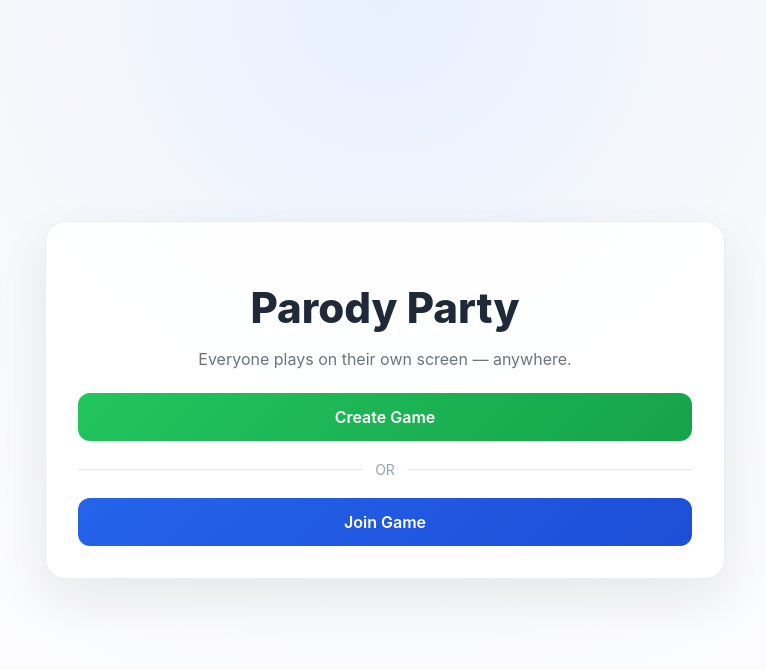
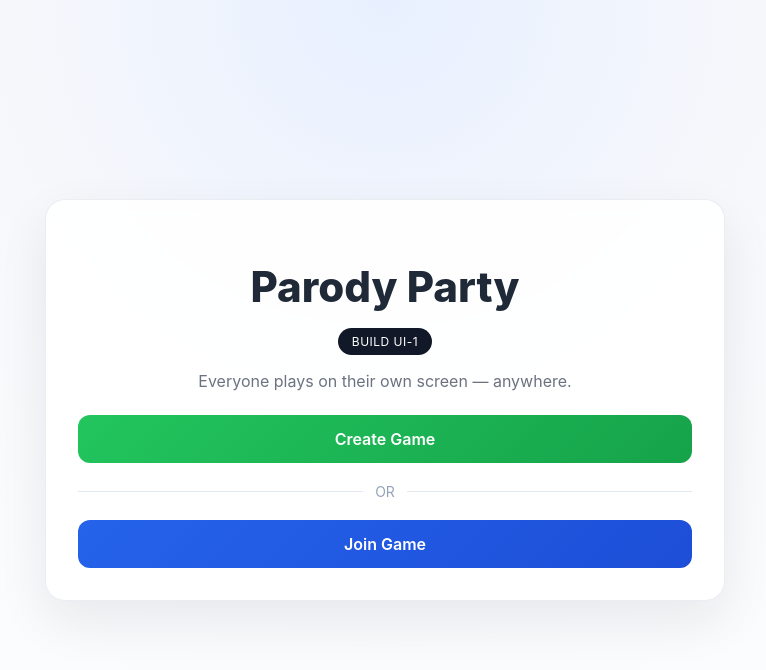
Before and after one commit to WhatsWord1211/ParodyParty, a React (Vite) app: page / in a window 1280 px wide. Shown: the top 670 px of the page, without its empty margins (255-1021 px from the left). Built offline with nearby package versions, Linux system fonts and the light colour scheme.

Commit message:
Add build badge to confirm latest UI

```diff
--- a/src/screens/HomeScreen.jsx
+++ b/src/screens/HomeScreen.jsx
@@ -93,6 +93,9 @@ export default function HomeScreen({ onNavigate, initialGameCode }) {
       <div className="page">
         <div className="card">
           <h1 className="title">Parody Party</h1>
+          <div className="center">
+            <span className="version-pill">BUILD UI-1</span>
+          </div>
           <p className="subtitle">Everyone plays on their own screen — anywhere.</p>
           <button className="button button-primary" onClick={() => setMode('create')}>
             Create Game
@@ -112,6 +115,9 @@ export default function HomeScreen({ onNavigate, initialGameCode }) {
     <div className="page">
       <div className="card">
         <h1 className="title">Parody Party</h1>
+        <div className="center">
+          <span className="version-pill">BUILD UI-1</span>
+        </div>
         <p className="subtitle">{modeLabel}</p>
 
         <div className="input-group">
--- a/src/styles.css
+++ b/src/styles.css
@@ -37,6 +37,17 @@ input {
   font-weight: 800;
   text-align: center;
   margin-bottom: 8px;
+}
+
+.version-pill {
+  display: inline-block;
+  margin: 8px auto 0;
+  padding: 6px 14px;
+  border-radius: 999px;
+  background: #111827;
+  color: #fff;
+  font-size: 12px;
+  letter-spacing: 0.5px;
 }
 
 .subtitle {
```
